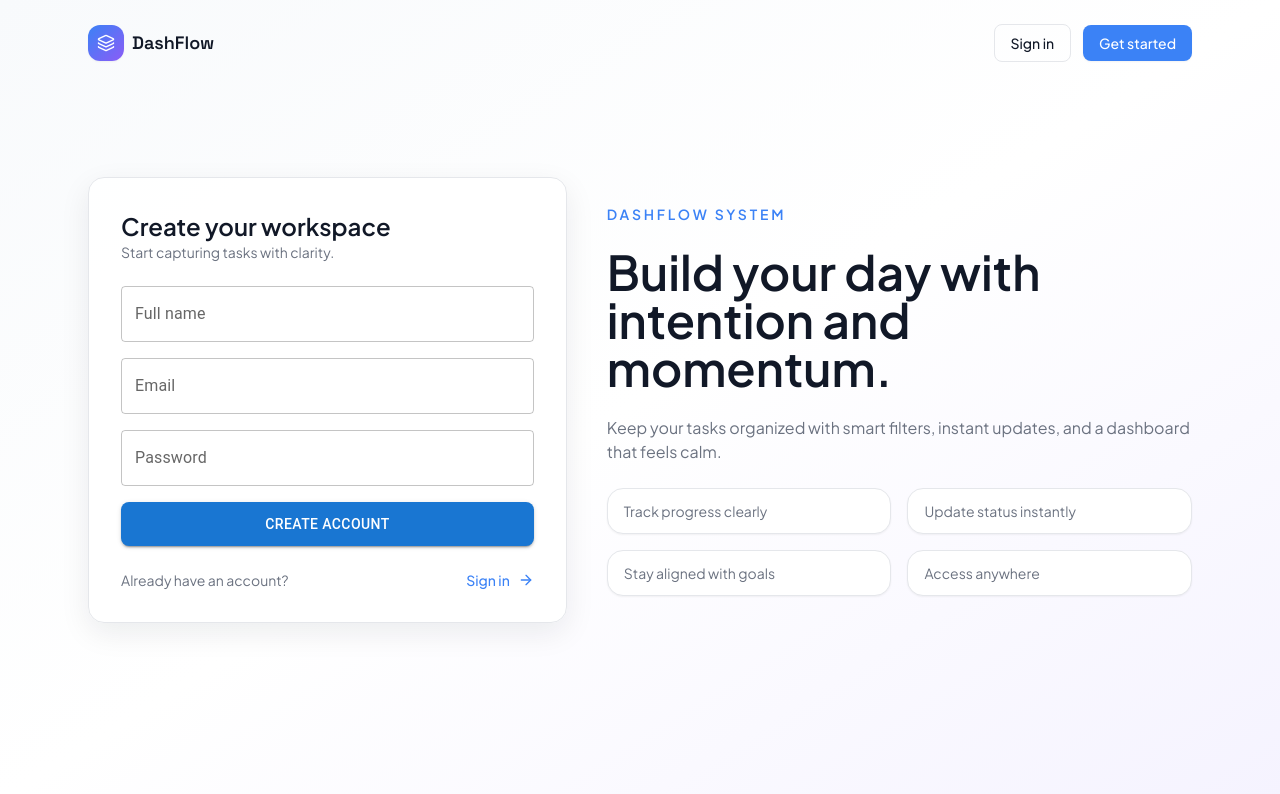
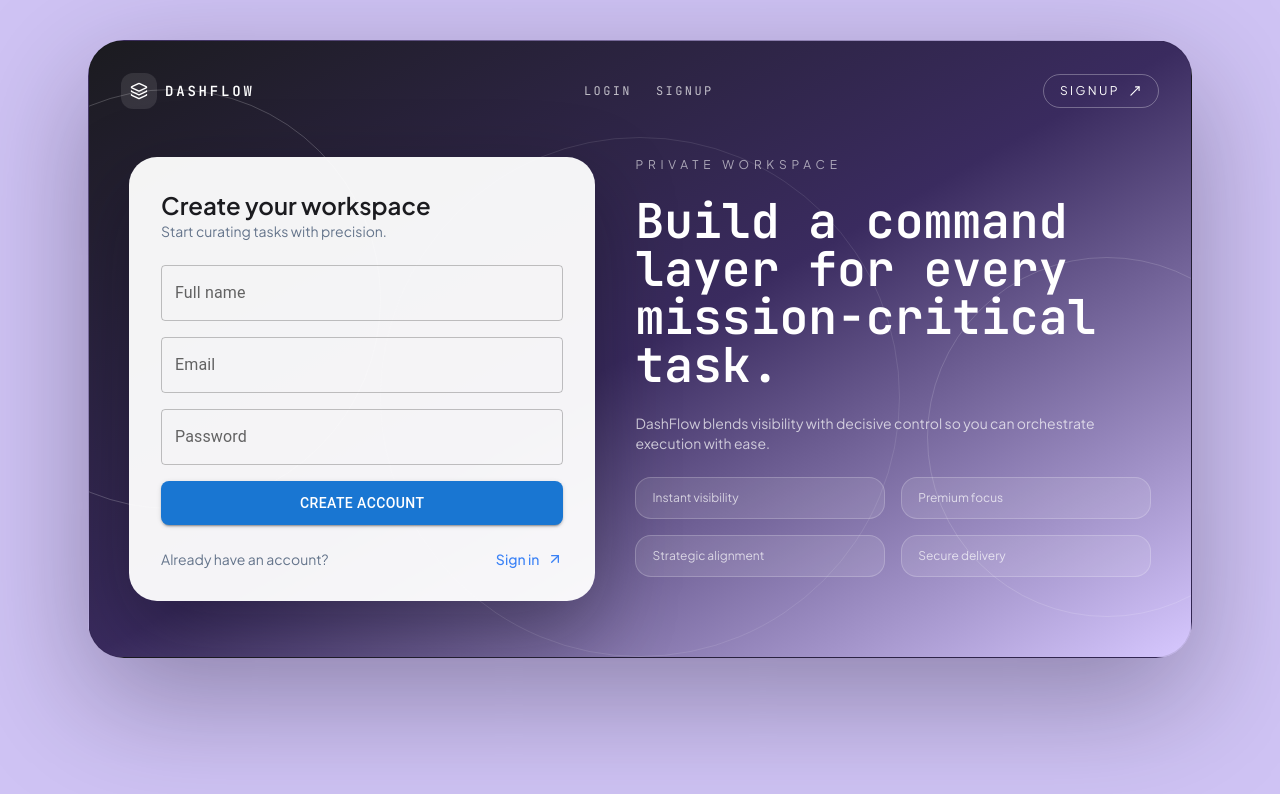
Before and after one commit to Arbab-ofc/DashFlow, a React (Create React App) app in the folder frontend/: page /signup in a window 1280 px wide. Shown: the top 794 px of the page. Built offline with nearby package versions, Linux system fonts and the light colour scheme; no server answers.

Commit message:
Restyle signup page to luxury theme

```diff
--- a/frontend/src/pages/Signup.tsx
+++ b/frontend/src/pages/Signup.tsx
@@ -1,10 +1,10 @@
 import { useState } from "react";
 import { Link, useNavigate } from "react-router-dom";
-import { ArrowRight } from "lucide-react";
+import { ArrowUpRight } from "lucide-react";
 import SignupForm from "../components/auth/SignupForm";
-import PublicHeader from "../components/layout/PublicHeader";
 import { useAuth } from "../hooks/useAuth";
 import { toast } from "react-toastify";
+import LuxuryHeader from "../components/layout/LuxuryHeader";
 
 const Signup = () => {
   const { signupUser } = useAuth();
@@ -24,46 +24,49 @@ const Signup = () => {
   };
 
   return (
-    <div className="relative min-h-screen bg-gradient-to-br from-slate-50 via-white to-violet-50">
-      <PublicHeader />
-      <div className="mx-auto flex min-h-screen max-w-6xl items-center justify-center px-6 py-16">
-        <div className="grid w-full gap-10 lg:grid-cols-[0.9fr_1.1fr]">
-          <div className="rounded-2xl border border-border bg-white/90 p-8 shadow-soft">
+    <div id="top" className="min-h-screen bg-[#cfc3f4]">
+      <div className="mx-auto max-w-6xl px-6 pb-20 pt-10">
+        <div className="relative overflow-hidden rounded-[36px] border border-black/10 bg-gradient-to-br from-[#1b1b1f] via-[#3a2b5f] to-[#d7c8ff] p-6 shadow-[0_40px_120px_rgba(20,12,38,0.35)]">
+          <div className="pointer-events-none absolute -left-32 top-12 h-[420px] w-[420px] rounded-full border border-white/20" />
+          <div className="pointer-events-none absolute -right-24 bottom-10 h-[360px] w-[360px] rounded-full border border-white/15" />
+          <div className="pointer-events-none absolute left-1/2 top-24 h-[520px] w-[520px] -translate-x-1/2 rounded-full border border-white/10" />
+
+          <LuxuryHeader />
+
+          <div className="grid gap-10 px-4 pb-8 pt-12 lg:grid-cols-[0.95fr_1.05fr]">
+            <div className="rounded-[28px] bg-white/95 p-8 text-[#1b1b1f] shadow-[0_30px_80px_rgba(10,8,18,0.35)]">
               <div className="mb-6">
-              <h2 className="text-2xl font-semibold text-textPrimary">Create your workspace</h2>
-              <p className="text-sm text-textSecondary">Start capturing tasks with clarity.</p>
+                <h2 className="text-2xl font-semibold">Create your workspace</h2>
+                <p className="text-sm text-slate-500">Start curating tasks with precision.</p>
               </div>
               <SignupForm onSubmit={handleSubmit} loading={loading} />
-            <div className="mt-6 flex items-center justify-between text-sm text-textSecondary">
+              <div className="mt-6 flex items-center justify-between text-sm text-slate-500">
                 <span>Already have an account?</span>
                 <Link className="inline-flex items-center gap-2 font-medium text-primary" to="/login">
                   Sign in
-                <ArrowRight size={16} />
+                  <ArrowUpRight size={16} />
                 </Link>
               </div>
             </div>
-          <div className="flex flex-col justify-center gap-6">
-            <span className="text-sm font-semibold uppercase tracking-[0.2em] text-primary">
-              DashFlow System
-            </span>
-            <h1 className="text-4xl font-semibold text-textPrimary md:text-5xl">
-              Build your day with intention and momentum.
+            <div className="space-y-6 text-white">
+              <p className="text-xs uppercase tracking-[0.4em] text-white/60">Private workspace</p>
+              <h1 className="text-4xl font-semibold leading-tight md:text-5xl font-monoDisplay">
+                Build a command layer for every mission-critical task.
               </h1>
-            <p className="text-base text-textSecondary">
-              Keep your tasks organized with smart filters, instant updates, and a dashboard that feels calm.
+              <p className="max-w-xl text-sm text-white/70">
+                DashFlow blends visibility with decisive control so you can orchestrate execution with ease.
               </p>
-            <div className="grid gap-4 text-sm text-textSecondary sm:grid-cols-2">
-              <div className="rounded-2xl border border-border bg-white px-4 py-3 shadow-sm">
-                Track progress clearly
+              <div className="grid gap-4 text-xs text-white/70 sm:grid-cols-2">
+                {[
+                  "Instant visibility",
+                  "Premium focus",
+                  "Strategic alignment",
+                  "Secure delivery"
+                ].map((item) => (
+                  <div key={item} className="rounded-2xl border border-white/20 bg-white/10 px-4 py-3">
+                    {item}
                   </div>
-              <div className="rounded-2xl border border-border bg-white px-4 py-3 shadow-sm">
-                Update status instantly
-              </div>
-              <div className="rounded-2xl border border-border bg-white px-4 py-3 shadow-sm">
-                Stay aligned with goals
-              </div>
-              <div className="rounded-2xl border border-border bg-white px-4 py-3 shadow-sm">
-                Access anywhere
+                ))}
               </div>
             </div>
           </div>
```
Lines whose indentation alone changed are shown as unchanged.
